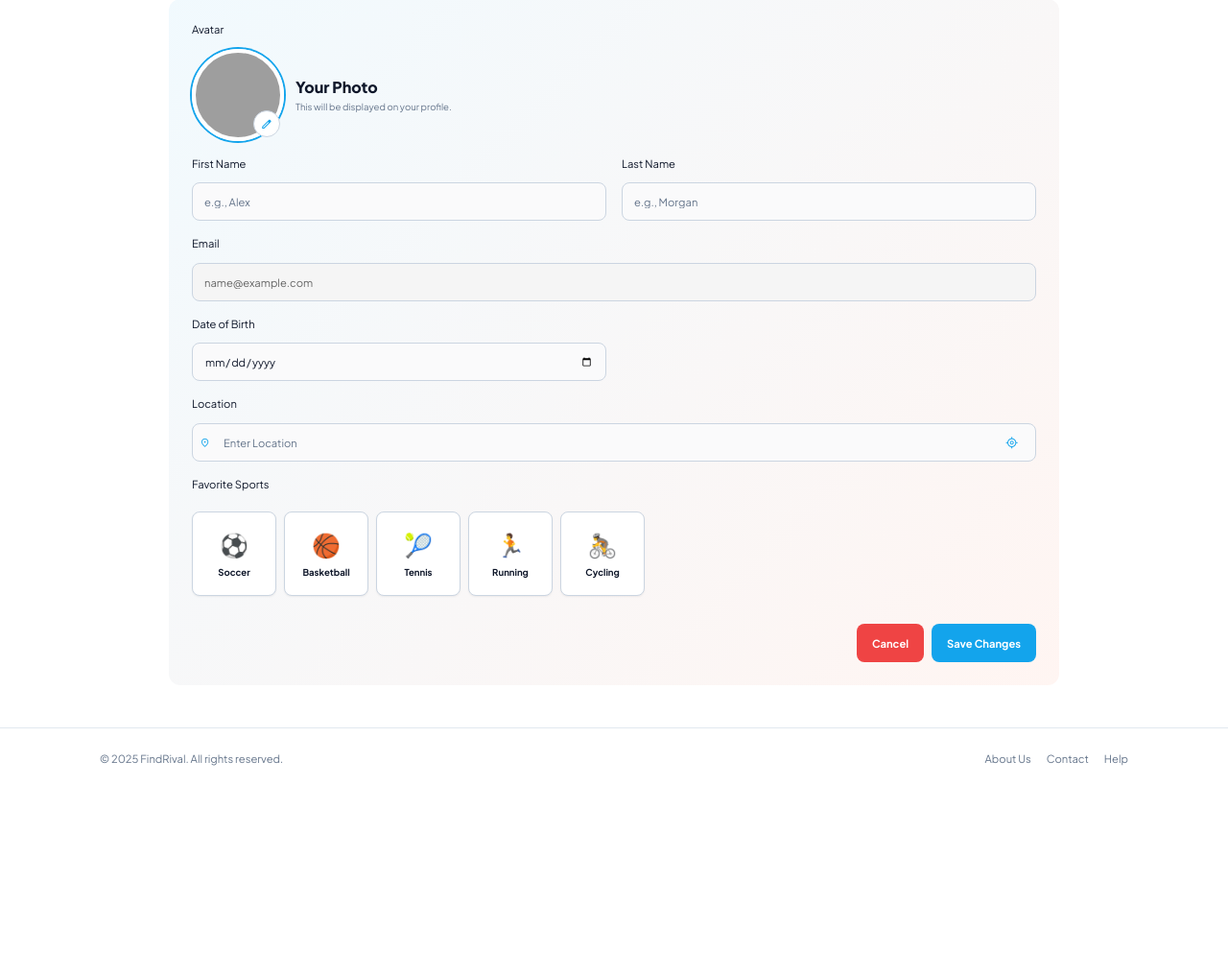
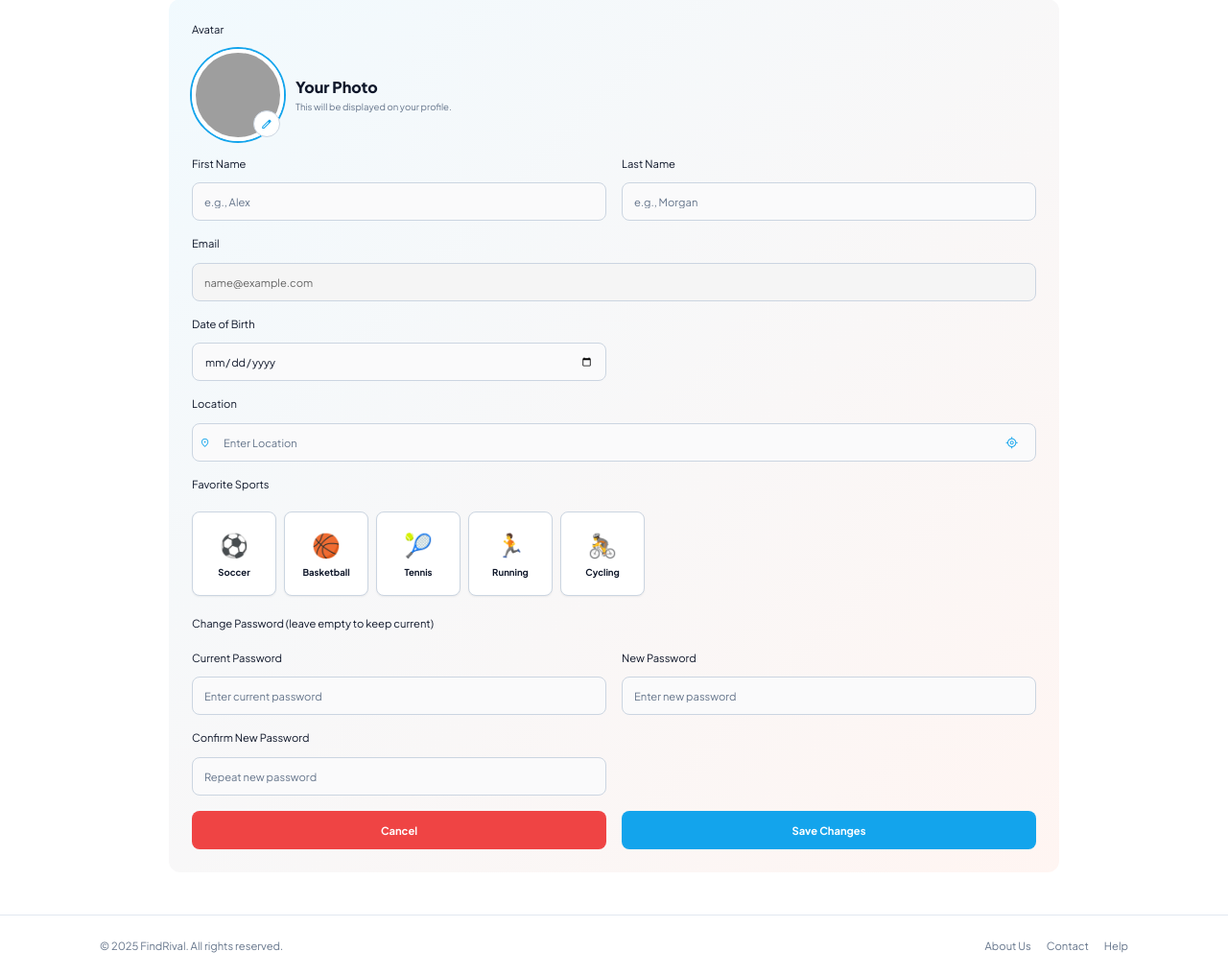
Before and after one commit to ZuzannaZawartka/wdpai-2025, a PHP site: page /profile in a window 1280 px wide. Shown: the part 195-1211 px from the top of the page at 96% size. Before the commit the page ends 993 px from the top, so only its background shows below. Run offline with PHP 8.4, Linux system fonts and the light colour scheme; the visitor is signed in with stand-in values (Sample User, id 1); data comes from the database, SQL or seed files in the repository; a stand-in replaces the project's code that opens the database connection; some libraries are stand-ins or nearby versions; grey boxes are pictures that could not be loaded.

Commit message:
fix(profile): password validation in profile update and add error messages

```diff
--- a/public/styles/profile.css
+++ b/public/styles/profile.css
@@ -6,6 +6,16 @@
     background-position: center;
     border: 0.25rem solid var(--white);
     box-shadow: 0 0 0 0.125rem var(--primary);
+}
+
+.profile-page .messages {
+    padding: 1rem;
+    margin-bottom: 1rem;
+    background: #fee;
+    color: #c33;
+    border: 1px solid #fcc;
+    border-radius: 0.5rem;
+    font-size: 0.875rem;
 }
 
 .profile-page .avatar-row {
--- a/public/views/profile.html
+++ b/public/views/profile.html
@@ -11,6 +11,11 @@
         <!-- Profile form -->
         <form class="form" method="post" action="/profile-update">
 
+            <?php if(isset($messages)): ?>
+            <div class="messages">
+                <?= $messages ?>
+            </div>
+            <?php endif; ?>
 
             <div class="form-grid">
                 <div class="field input-group full">
@@ -83,7 +88,28 @@
                 </div>
             </div>
 
-            <div class="form-actions">
+            <div class="form-grid">
+                <div class="field input-group full">
+                    <label class="text-small">Change Password (leave empty to keep current)</label>
+                </div>
+                <div class="field input-group">
+                    <label class="text-small" for="oldPassword">Current Password</label>
+                    <input id="oldPassword" name="oldPassword" type="password" class="input-common"
+                        placeholder="Enter current password" maxlength="128" />
+                </div>
+                <div class="field input-group">
+                    <label class="text-small" for="newPassword">New Password</label>
+                    <input id="newPassword" name="newPassword" type="password" class="input-common"
+                        placeholder="Enter new password" minlength="8" maxlength="128" />
+                </div>
+                <div class="field input-group">
+                    <label class="text-small" for="confirmPassword">Confirm New Password</label>
+                    <input id="confirmPassword" name="confirmPassword" type="password" class="input-common"
+                        placeholder="Repeat new password" minlength="8" maxlength="128" />
+                </div>
+            </div>
+
+            <div class="form-grid">
                 <a href="/dashboard" class="button danger text-size-small">Cancel</a>
                 <button type="submit" class="button primary text-size-small">Save Changes</button>
             </div>
--- a/src/controllers/UserController.php
+++ b/src/controllers/UserController.php
@@ -80,7 +80,6 @@ class UserController extends AppController {
     }
 
     public function updateFavourites(): void {
-        // Disabled - favourite sports are updated via updateProfile() on form save only
         http_response_code(405);
         header('Content-Type: application/json');
         echo json_encode(['status' => 'error', 'message' => 'Method not allowed']);
@@ -109,6 +108,35 @@ class UserController extends AppController {
         $birthDate = trim($_POST['birthDate'] ?? '');
         $location = trim($_POST['location'] ?? '');
         $favouriteSports = array_map('intval', $_POST['favourite_sports'] ?? []);
+        $oldPassword = trim($_POST['oldPassword'] ?? '');
+        $newPassword = trim($_POST['newPassword'] ?? '');
+        $confirmPassword = trim($_POST['confirmPassword'] ?? '');
+
+        // Validate password change if any password field is filled
+        $errors = [];
+        if (!empty($oldPassword) || !empty($newPassword) || !empty($confirmPassword)) {
+            if (empty($oldPassword)) {
+                $errors[] = "Current password is required to change password";
+            }
+            if (empty($newPassword)) {
+                $errors[] = "New password is required";
+            }
+            if (empty($confirmPassword)) {
+                $errors[] = "Password confirmation is required";
+            }
+            if (strlen($newPassword ?? '') < 8) {
+                $errors[] = "New password must be at least 8 characters";
+            }
+            if ($newPassword !== $confirmPassword) {
+                $errors[] = "Passwords do not match";
+            }
+        }
+
+        if (!empty($errors)) {
+            header('HTTP/1.1 400 Bad Request');
+            $this->render('profile', ['messages' => implode('<br>', $errors)]);
+            return;
+        }
 
         // Parse location (lat, lng)
         $latitude = null;
@@ -122,6 +150,33 @@ class UserController extends AppController {
         }
 
         $repo = new UserRepository();
+
+        // Verify old password FIRST if changing password
+        if (!empty($newPassword)) {
+            try {
+                $dbUser = $repo->getUserByEmail($email);
+                if (!$dbUser || !$this->verifyPassword($oldPassword, $dbUser['password'])) {
+                    header('HTTP/1.1 401 Unauthorized');
+                    $allSports = array_values(MockRepository::sportsCatalog());
+                    $favouriteSports = MockRepository::favouriteSports($userId);
+                    $selectedSportIds = array_values(array_filter(array_map(function($item) {
+                        return is_array($item) && isset($item['id']) ? (int)$item['id'] : null;
+                    }, $favouriteSports)));
+                    $this->render('profile', [
+                        'messages' => 'Current password is incorrect',
+                        'allSports' => $allSports,
+                        'selectedSportIds' => $selectedSportIds
+                    ]);
+                    return;
+                }
+            } catch (Throwable $e) {
+                error_log("Password verification error: " . $e->getMessage());
+                header('HTTP/1.1 500 Internal Server Error');
+                $this->render('profile', ['messages' => 'Failed to verify password']);
+                return;
+            }
+        }
+
         try {
             $repo->updateUser($email, [
                 'firstname' => $firstName,
@@ -130,6 +185,12 @@ class UserController extends AppController {
                 'latitude' => $latitude,
                 'longitude' => $longitude
             ]);
+
+            // Update password if provided (already verified above)
+            if (!empty($newPassword)) {
+                $hashedPassword = $this->hashPassword($newPassword);
+                $repo->updateUserPassword($email, $hashedPassword);
+            }
 
             // Update favourite sports
             if (!empty($favouriteSports)) {
--- a/src/repository/UserRepository.php
+++ b/src/repository/UserRepository.php
@@ -118,4 +118,20 @@ class UserRepository extends Repository{
         return $query->rowCount() > 0;
     }
 
+    public function updateUserPassword(string $email, string $hashedPassword): bool {
+        error_log("Updating password for email: $email");
+        error_log("New hash starts with: " . substr($hashedPassword, 0, 20));
+
+        $query = $this->database->connect()->prepare('
+            UPDATE users SET password = ? WHERE email = ?
+        ');
+
+        $result = $query->execute([$hashedPassword, $email]);
+        $rowCount = $query->rowCount();
+
+        error_log("Password update - executed: " . ($result ? 'true' : 'false') . ", rows affected: $rowCount");
+
+        return $rowCount > 0;
+    }
+
 }
```
